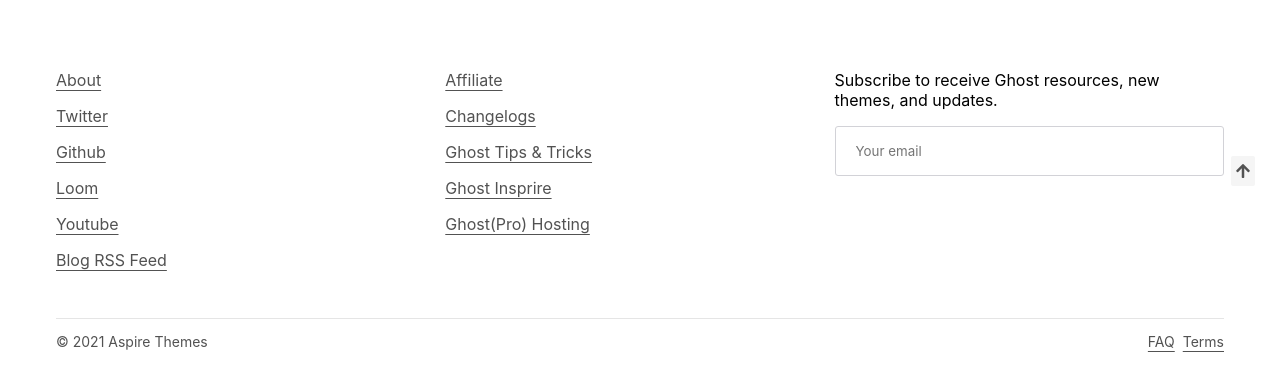
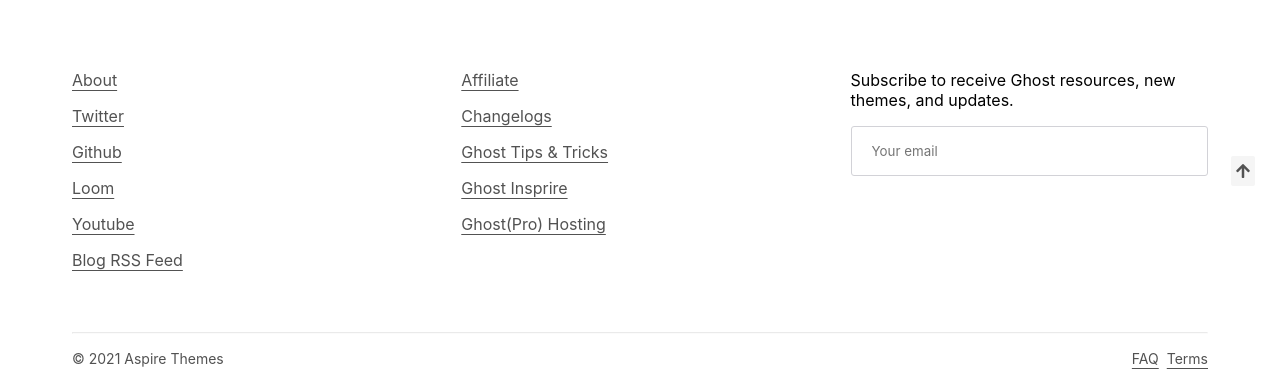
Before and after one commit to nam268ek/demo-app-themes, a React (Create React App) app: page /cart in a window 1280 px wide. Shown: the part 594-986 px from the top of the page. Built offline with nearby package versions, Linux system fonts and the light colour scheme.

Commit message:
ref transition group

```diff
--- a/src/components/FooterContent/FooterContent.jsx
+++ b/src/components/FooterContent/FooterContent.jsx
@@ -14,6 +14,7 @@
   CopyLink,
   StyleLink,
   ColumLink,
+  Hr,
 } from "./FooterContent.styles";
 
 const FooterContent = () => {
@@ -81,6 +82,9 @@
       <Container>
         <Copy>
           <Content>
+            <Hr />
+          </Content>
+          <Content>
             <CopyText>© 2021 Aspire Themes</CopyText>
             <CopyLink>
               <StyleLink secondary="true" to="">
--- a/src/components/FooterContent/FooterContent.styles.js
+++ b/src/components/FooterContent/FooterContent.styles.js
@@ -14,6 +14,8 @@
   align-items: flex-start;
   width: 33.33%;
   padding-bottom: 32px;
+  padding-left: 16px;
+  padding-right: 16px;
 
   @media (max-width: 768px) {
     width: 50%;
@@ -41,8 +43,7 @@
   border-radius: 3px;
 `;
 export const Copy = styled.div`
-  padding: 14px 0;
-  border-top: 1px solid #e5e5e5;
+  padding: 14px 16px;
 `;
 export const Content = styled.div`
   display: flex;
@@ -61,3 +62,10 @@
 export const TagP = styled.p`
   margin-bottom: 16px;
 `;
+export const Hr = styled.hr`
+  background-color: #e5e5e5;
+  width: 100%;
+  height: 1px;
+  margin-bottom: 16px;
+  opacity: 0.2;
+`;
--- a/src/features/Cart/Cart.jsx
+++ b/src/features/Cart/Cart.jsx
@@ -29,6 +29,7 @@
   const qtyValue = useSelector((state) => state.carts.qty);
   const navigate = useNavigate();
   const dispatch = useDispatch();
+  const nodeRef = React.useRef(null);
 
   const handleNavigate = () => {
     navigate("/themes", { replace: true });
@@ -80,6 +81,7 @@
                   themeList.map((item) => (
                     <CSSTransition
                       key={item.id}
+                      nodeRef={nodeRef}
                       classNames="fade"
                       timeout={500}
                       unmountOnExit
--- a/src/index.js
+++ b/src/index.js
@@ -22,7 +22,6 @@
         <App />
       </Router>
     </Provider>
-    ,
   </React.StrictMode>,
   document.getElementById("root")
 );
```
